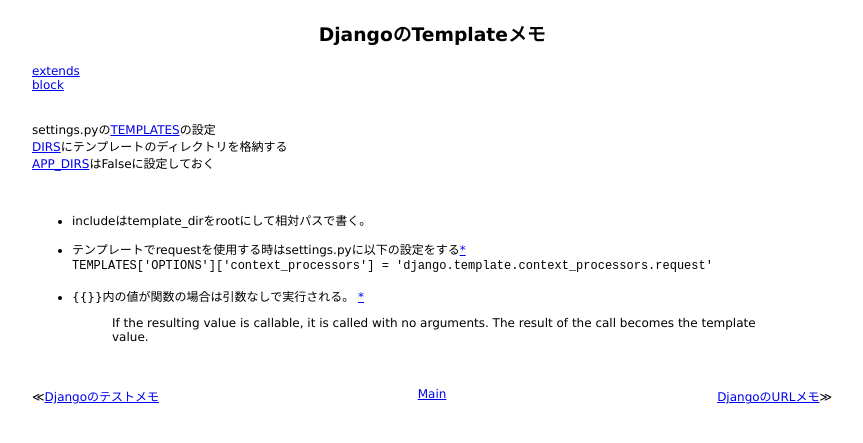
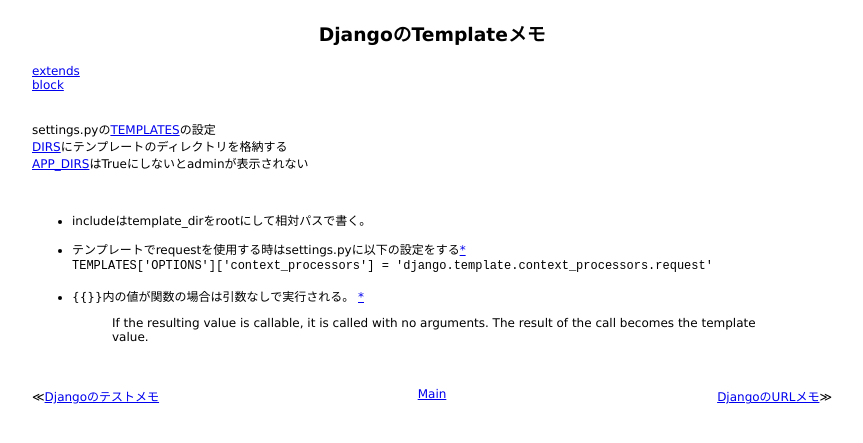
Before and after one commit to 38elements/38elements.github.com, a Jekyll site: the page built from _posts/2014-12-16-django-template.md, in a window 1280 px wide. Shown: the top 443 px of the page, without its empty margins (208-1071 px from the left). Built offline with Jekyll 4.4.1, drawn with Linux system fonts in a browser that asks for light colours; Markdown is read by kramdown in place of the engine named in the settings.

Commit message:
Update 2014-12-16-django-template.md

```diff
--- a/_posts/2014-12-16-django-template.md
+++ b/_posts/2014-12-16-django-template.md
@@ -9,7 +9,7 @@ title: DjangoのTemplateメモ
 <br>
 settings.pyの[TEMPLATES](https://docs.djangoproject.com/en/1.8/ref/settings/#std:setting-TEMPLATES)の設定
 [DIRS](https://docs.djangoproject.com/en/1.8/ref/settings/#dirs)にテンプレートのディレクトリを格納する
-[APP_DIRS](https://docs.djangoproject.com/en/1.8/ref/settings/#app-dirs)はFalseに設定しておく
+[APP_DIRS](https://docs.djangoproject.com/en/1.8/ref/settings/#app-dirs)はTrueにしないとadminが表示されない
 <br>
 <br>
 
```
